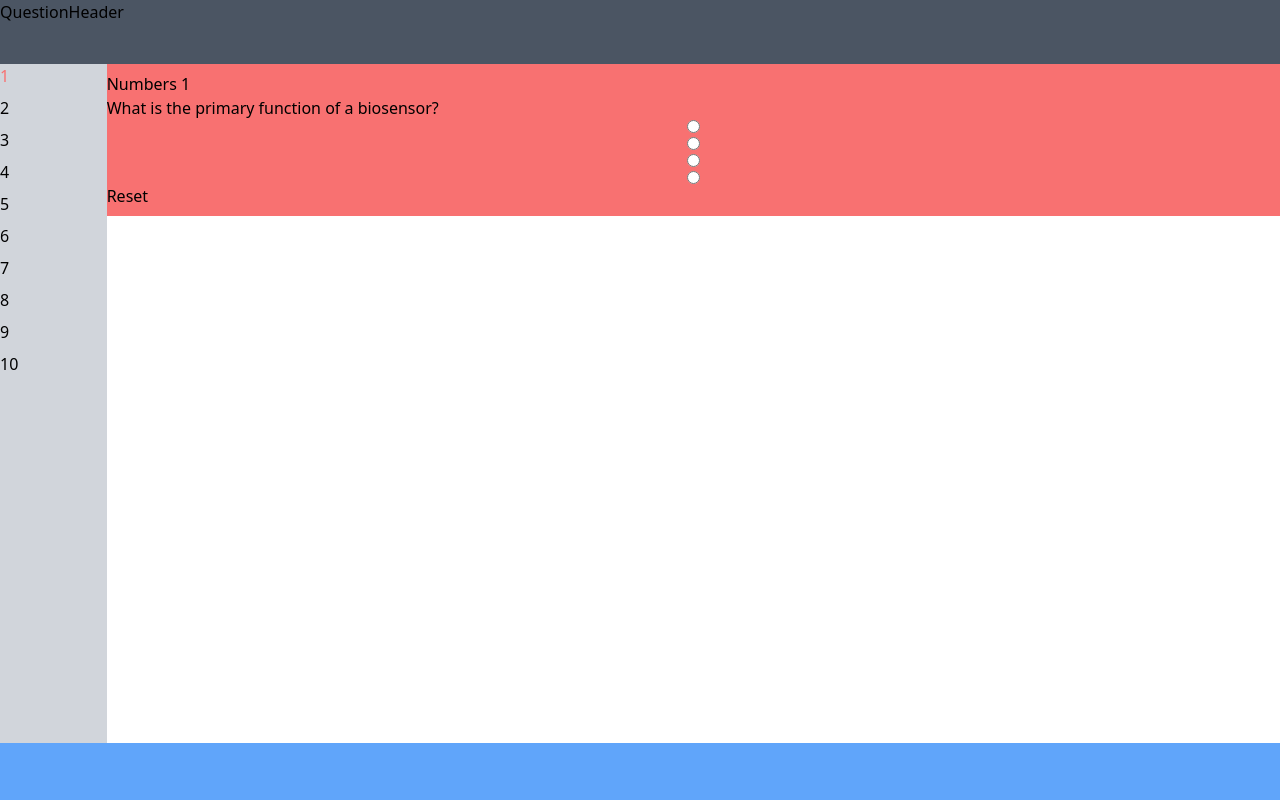
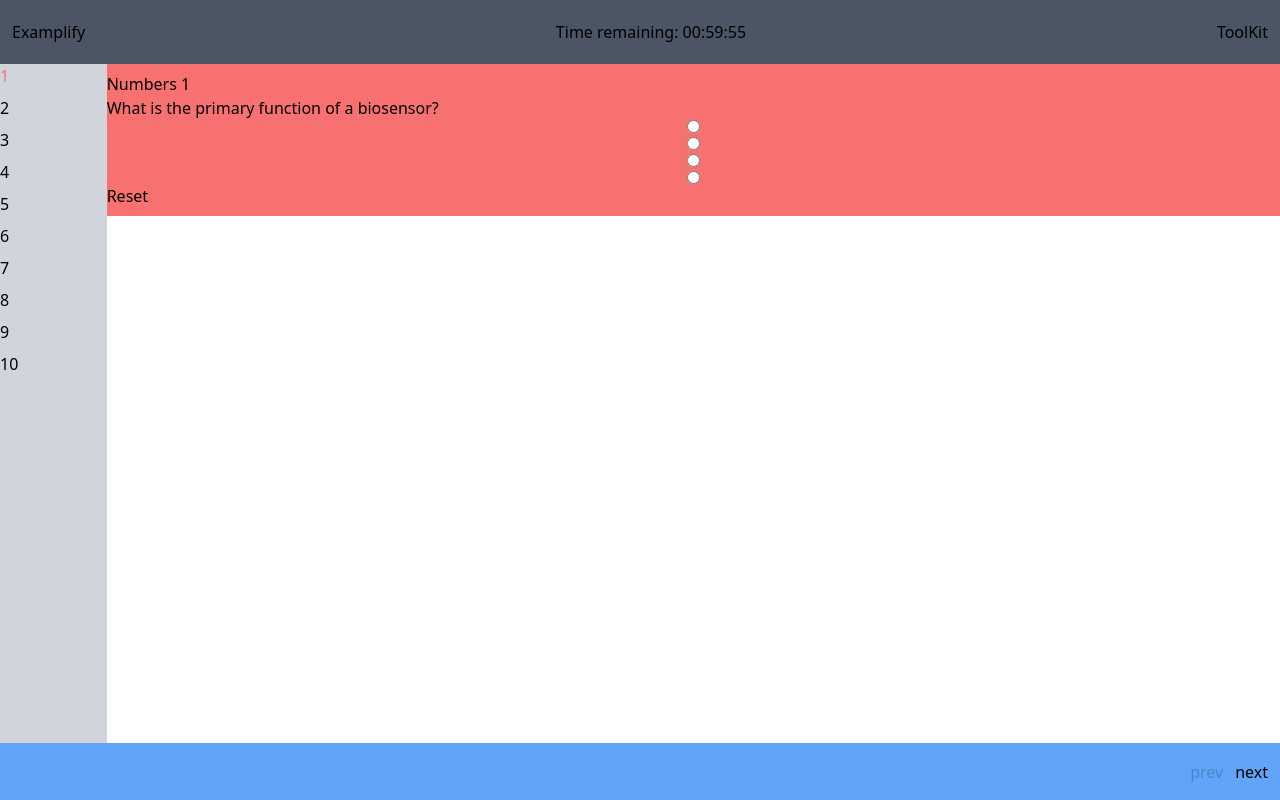
Before and after one commit to Omega-2023/webQuiz, a React (Vite) app: page / in a window 1280 px wide. Built offline with nearby package versions, Linux system fonts and the light colour scheme.

Commit message:
Added time unit

```diff
--- a/src/components/questions/QuestionHeader.jsx
+++ b/src/components/questions/QuestionHeader.jsx
@@ -1,9 +1,15 @@
-import React from 'react'
+import Timimg from "../timing/timingBox.jsx";
 
 function QuestionHeader() {
   return (
-    <div className='h-[1.7cm] bg-gray-600 w-full '>QuestionHeader</div>
-  )
+    <div className="h-[1.7cm] bg-gray-600 w-full flex flex-row justify-between items-center px-3">
+      <div> Examplify</div>
+      <div>
+      <Timimg />
+      </div>
+      <div> ToolKit</div>
+    </div>
+  );
 }
 
-export default QuestionHeader
+export default QuestionHeader;
--- a/src/components/questions/QuestionNavigation.jsx
+++ b/src/components/questions/QuestionNavigation.jsx
@@ -1,11 +1,52 @@
-import React from 'react'
+import React, { useEffect, useState } from "react";
+import { useDispatch, useSelector } from "react-redux";
 
 function QuestionNavigation() {
+  const dispatch = useDispatch();
+  const { currentQuestion, questions } = useSelector(
+    (state) => state.questions
+  );
+
+  const totalQuestions = questions.length;
+
+  const handlePrevQuestion = () => {
+    if (currentQuestion === 1) {
+      return null;
+    }
+    dispatch({
+      type: "setCurrentQuestion",
+      payload: currentQuestion - 1,
+    });
+  };
+
+  const handleSubmit = () => {
+    console.log("Submit");
+  };
+
+  const handleNextQuestion = () => {
+    if (currentQuestion / totalQuestions === 1) {
+      return handleSubmit();
+    }
+    dispatch({
+      type: "setCurrentQuestion",
+      payload: currentQuestion + 1,
+    });
+  };
+
   return (
-    <div className='w-full bg-blue-400 h-[1.5cm] fixed bottom-0 left-0'>
-
+    <div className="w-full bg-blue-400 h-[1.5cm] fixed bottom-0 left-0 flex flex-row justify-end gap-3 px-3">
+      <button
+        onClick={() => handlePrevQuestion()}
+        className={`disabled:opacity-20`}
+        disabled={currentQuestion === 1}
+      >
+        prev
+      </button>
+      <button onClick={() => handleNextQuestion()}>
+        {currentQuestion / totalQuestions === 1 ? "submit" : "next"}
+      </button>
     </div>
-  )
+  );
 }
 
-export default QuestionNavigation
+export default QuestionNavigation;
--- /dev/null
+++ b/src/components/timing/timingBox.jsx
@@ -0,0 +1,37 @@
+import React, { useEffect, useState } from "react";
+
+function TimingBox() {
+  const [time, setTime] = useState(3600);
+
+  useEffect(() => {
+    let interval;
+    if (time > 0) {
+      interval = setInterval(() => {
+        setTime(time - 1);
+      }, 1000);
+    }
+
+    return () => clearInterval(interval);
+  }, [time]);
+
+  const formatTime = () => {
+    const hours = Math.floor(time / 3600);
+    const minutes = Math.floor((time % 3600) / 60);
+    const seconds = time % 60;
+
+    const formattedTime = `${String(hours).padStart(2, "0")}:${String(
+      minutes
+    ).padStart(2, "0")}:${String(seconds).padStart(2, "0")}`;
+
+    return formattedTime;
+  };
+
+  return (
+    <div>
+      Time remaining: {formatTime()}
+      <span></span>
+    </div>
+  );
+}
+
+export default TimingBox;
```
